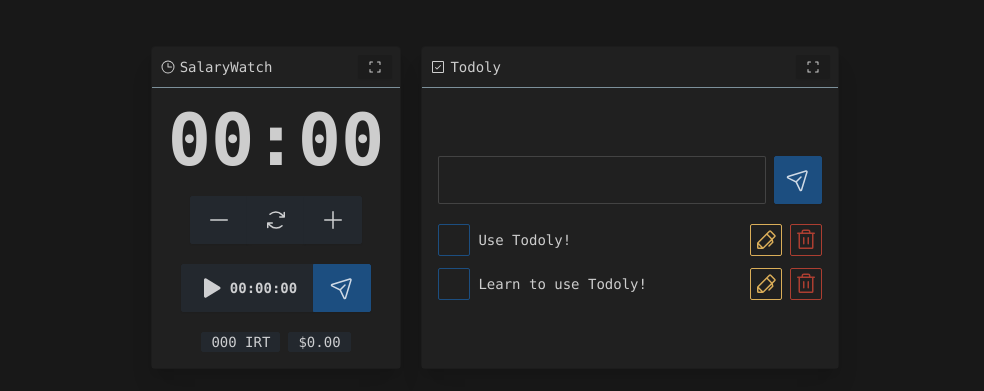
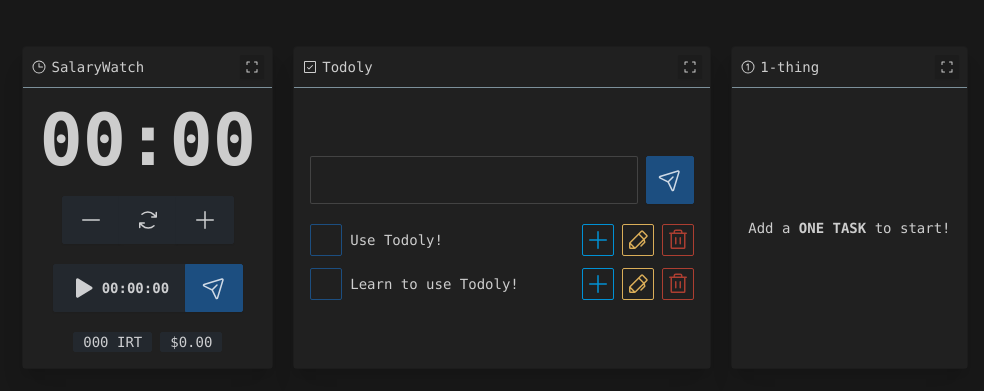
Before and after one commit to gikdev/bahrito, a React (Vite) app: page / in a window 1280 px wide. Shown: the part 193-584 px from the top of the page, without its empty margins (145-1129 px from the left). Built offline with nearby package versions, Linux system fonts and the light colour scheme.

Commit message:
Made the **ONE THING** app!

```diff
--- a/index.html
+++ b/index.html
@@ -4,7 +4,7 @@
   <meta charset="UTF-8" />
   <link rel="icon" type="image/svg+xml" href="/vite.svg" />
   <meta name="viewport" content="width=device-width, initial-scale=1.0" />
-  <title>Bahrito - v2.1.0</title>
+  <title>Bahrito - v2.2.0</title>
 </head>
 <body class="p-2 flex flex-col gap-2 items-center min-h-dvh justify-center bg-base-300">
   <div id="root"></div>
--- a/src/components/app-window.tsx
+++ b/src/components/app-window.tsx
@@ -1,3 +1,4 @@
+import { CCNStyleSheet } from "@/lib/cns"
 import { CornersOut, type Icon, Question } from "@phosphor-icons/react"
 import { useRef } from "react"
 
@@ -6,14 +7,19 @@ interface Props {
   children: React.ReactNode
   contentContainerClassName?: string
   icon?: Icon
+  cardClassName?: string
 }
 
 export default function AppWindow({
   title,
   children,
   icon: Icon = Question,
+  cardClassName = "",
   contentContainerClassName = "",
 }: Props) {
+  const styles = new CCNStyleSheet({
+    card: ["card card-bordered card-compact bg-base-100 shadow-xl", cardClassName],
+  })
   const contentDivRef = useRef<HTMLDivElement>(null)
 
   function handleFullscreen() {
@@ -23,12 +29,12 @@ export default function AppWindow({
   }
 
   return (
-    <div className="card card-bordered card-compact bg-base-100 shadow-xl">
+    <div {...styles.card}>
       <div className="border-b text-sm border-secondary p-2 flex gap-1 items-center">
         <Icon size={16} />
         <p>{title}</p>
 
-        <button type="button" className="btn btn-xs ms-auto" onClick={handleFullscreen}>
+        <button type="button" className="btn btn-xs btn-square ms-auto" onClick={handleFullscreen}>
           <CornersOut size={16} />
         </button>
       </div>
--- a/src/routes/home/index.tsx
+++ b/src/routes/home/index.tsx
@@ -1,11 +1,13 @@
 import HourlyWatch from "./hourly-watch"
-import TodolyCard from "./todoly"
+import OneThing from "./one-thing"
+import Todoly from "./todoly"
 
 export default function Home() {
   return (
     <div className="flex flex-row flex-wrap gap-5">
       <HourlyWatch />
-      <TodolyCard />
+      <Todoly />
+      <OneThing />
     </div>
   )
 }
--- /dev/null
+++ b/src/routes/home/one-thing/index.tsx
@@ -0,0 +1,38 @@
+import AppWindow from "@/components/app-window"
+import { useOneTask, useTasksAtom } from "@/shared/atoms"
+import { NumberCircleOne } from "@phosphor-icons/react"
+
+export default function OneThing() {
+  const { tasks, toggle } = useTasksAtom()
+  const { oneTask, setOneTask } = useOneTask()
+  const theTask = tasks.find(t => t.id === oneTask)
+
+  const doIt = () => {
+    toggle(oneTask)
+    setOneTask("")
+  }
+
+  return (
+    <AppWindow
+      icon={NumberCircleOne}
+      title="1-thing"
+      contentContainerClassName="flex flex-col items-center gap-5"
+      cardClassName="max-w-96"
+    >
+      {oneTask ? (
+        <>
+          <p className="break-all">
+            <strong>TASK:</strong> <span>{theTask?.name}</span>
+          </p>
+          <button type="button" className="btn btn-sm btn-success" onClick={doIt}>
+            Did it!
+          </button>
+        </>
+      ) : (
+        <p>
+          Add a <strong>ONE TASK</strong> to start!
+        </p>
+      )}
+    </AppWindow>
+  )
+}
--- a/src/routes/home/todoly/todo-item.comp.tsx
+++ b/src/routes/home/todoly/todo-item.comp.tsx
@@ -1,6 +1,6 @@
 import IconBtn from "@/components/icon-btn"
-import { type Task, useTasksAtom } from "@/shared/atoms"
-import { Check, Pen, Trash } from "@phosphor-icons/react"
+import { type Task, useOneTask, useTasksAtom } from "@/shared/atoms"
+import { Check, Pen, Plus, Trash } from "@phosphor-icons/react"
 import { useId, useState } from "react"
 
 const containerStyles = "flex items-center gap-2 w-96"
@@ -9,11 +9,15 @@ export function TodoItem({ id, name, isCompleted }: Task) {
   const tasks = useTasksAtom()
   const [taskName, setTaskName] = useState(name)
   const [isEditing, setIsEditing] = useState(false)
+  const { oneTask, setOneTask } = useOneTask()
+  const isOneTask = oneTask === id
   const inputID = `task-${id}-${useId()}`
 
   const toggleIsEditing = () => setIsEditing(curr => !curr)
   const handleTodoToggle = () => tasks.toggle(id)
   const handleItemDeletion = () => tasks.remove(id)
+  const addOneTask = () => setOneTask(id)
+  const clearOneTask = () => setOneTask("")
 
   function handleSubmit(e: React.FormEvent<HTMLFormElement>) {
     e.preventDefault()
@@ -60,6 +64,12 @@ export function TodoItem({ id, name, isCompleted }: Task) {
         {name}
       </label>
       <IconBtn
+        disabled={isCompleted}
+        icon={isOneTask ? Check : Plus}
+        className="btn-square btn-outline btn-info btn-sm"
+        onClick={isOneTask ? clearOneTask : addOneTask}
+      />
+      <IconBtn
         icon={Pen}
         className="btn-square btn-outline btn-warning btn-sm"
         onClick={toggleIsEditing}
--- a/src/shared/atoms.tsx
+++ b/src/shared/atoms.tsx
@@ -96,3 +96,31 @@ export function useTasksAtom() {
 
   return { tasks, setTasks, add, remove, toggle, rename }
 }
+
+//////////////////////////////////////////////////
+//////////////////////////////////////////////////
+//////////////////////////////////////////////////
+//////////////////////////////////////////////////
+//////////////////////////////////////////////////
+
+const oneTaskAtom = atomWithStorage("ONE_TASK", "")
+
+export function useOneTask() {
+  const { tasks } = useTasksAtom()
+  const [oneTask, _setOneTask] = useAtom(oneTaskAtom)
+
+  const setOneTask = useCallback(
+    (taskId: string) => {
+      if (taskId === "") {
+        _setOneTask("")
+        return
+      }
+      const found = tasks.find(t => t.id === taskId)
+      if (!found) alert(`Invalid task ID: Task not found with ID: ${taskId}`)
+      _setOneTask(taskId)
+    },
+    [tasks, _setOneTask],
+  )
+
+  return { oneTask, setOneTask }
+}
```
